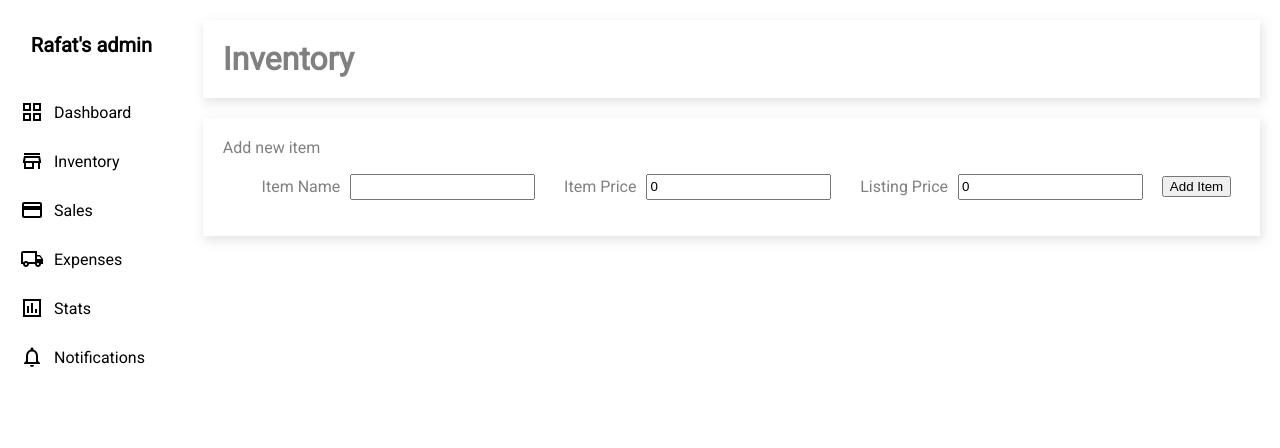
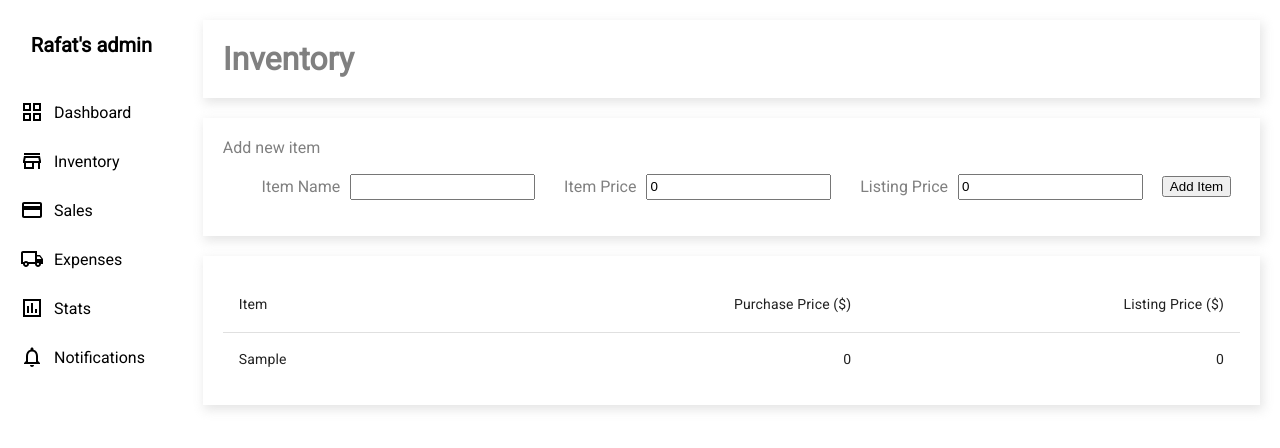
Before and after one commit to rshaki01/inventory-manager, a React (Create React App) app: page /inventory in a window 1280 px wide. Both pictures are taken after typing "Sample" into the empty fields and a click on the input "Add Item". Shown: the top 448 px of the page. Built offline with nearby package versions, Linux system fonts and the light colour scheme.

Commit message:
Added inventory add form and inventory MUI table

```diff
--- /dev/null
+++ b/src/components/table/InventoryTable.jsx
@@ -0,0 +1,50 @@
+import React, { useContext } from 'react'
+import './inventoryTable.scss'
+import { GlobalContext } from '../../context/GlobalState';
+import Table from '@mui/material/Table';
+import TableBody from '@mui/material/TableBody';
+import TableCell from '@mui/material/TableCell';
+import TableContainer from '@mui/material/TableContainer';
+import TableHead from '@mui/material/TableHead';
+import TableRow from '@mui/material/TableRow';
+import Paper from '@mui/material/Paper';
+
+
+
+const InventoryTable = () => {
+
+  const { inventory } = useContext(GlobalContext);
+
+
+  return (
+    <div>
+      <TableContainer component={Paper} elevation={0}>
+        <Table sx={{ minWidth: 650 }} aria-label="simple table">
+            <TableHead>
+            <TableRow>
+                <TableCell>Item</TableCell>
+                <TableCell align="right">Purchase Price&nbsp;($)</TableCell>
+                <TableCell align="right">Listing Price&nbsp;($)</TableCell>
+            </TableRow>
+            </TableHead>
+            <TableBody>
+            {inventory.map((item) => (
+                <TableRow
+                key={item.id}
+                sx={{ '&:last-child td, &:last-child th': { border: 0 } }}
+                >
+                <TableCell component="th" scope="row">
+                    {item.name}
+                </TableCell>
+                <TableCell align="right">{item.purchasePrice}</TableCell>
+                <TableCell align="right">{item.listingPrice}</TableCell>
+                </TableRow>
+            ))}
+            </TableBody>
+        </Table>
+    </TableContainer>
+    </div>
+  )
+}
+
+export default InventoryTable
--- a/src/components/table/Table.jsx
+++ b/src/components/table/Table.jsx
@@ -1,5 +1,4 @@
 import React from 'react'
-import './table.scss'
 import Table from '@mui/material/Table';
 import TableBody from '@mui/material/TableBody';
 import TableCell from '@mui/material/TableCell';
--- a/src/components/table/table.scss
+++ /dev/null
@@ -1,3 +0,0 @@
-.table {
-
-}
--- a/src/pages/inventory/Inventory.jsx
+++ b/src/pages/inventory/Inventory.jsx
@@ -1,6 +1,7 @@
 import React, {useContext, useState} from 'react'
 import './inventory.scss'
 import Sidebar from '../../components/sidebar/Sidebar'
+import InventoryTable from '../../components/table/InventoryTable'
 import { GlobalContext } from '../../context/GlobalState'
 
 
@@ -11,7 +12,7 @@ const Inventory = () => {
   const [purchasePrice, setPurchasePrice] = useState(0);
   const [listingPrice, setListingPrice] = useState(0);
 
-  const {addItem, initialState} = useContext(GlobalContext)
+  const {addItem} = useContext(GlobalContext)
 
   let submit = (e) => {
     e.preventDefault();
@@ -51,6 +52,9 @@ const Inventory = () => {
                 <input type= "submit" value='Add Item' className='btn btn-block'/>
             </form>
         </div>
+        <div className="table">
+         <InventoryTable />
+      </div>
       </div>
     </div>
   )
--- a/src/pages/inventory/inventory.scss
+++ b/src/pages/inventory/inventory.scss
@@ -7,7 +7,7 @@
     .inventoryContainer {
         flex: 6;
 
-        .top, .bottom  {
+        .top, .bottom {
             padding: 20px;
             color: gray;
             margin: 20px;
@@ -15,6 +15,13 @@
             box-shadow: 2px 4px 10px 1px rgba(201, 201, 201, 0.47);
             display: flex;
 
+        }
+
+        .table {
+          padding: 20px;
+          -webkit-box-shadow: 2px 4px 10px 1px rgba(0, 0, 0, 0.47);
+          box-shadow: 2px 4px 10px 1px rgba(201, 201, 201, 0.47);
+          margin: 20px;
         }
 
         .bottom {
@@ -54,6 +61,7 @@
                 flex: 2;
                 height: 20px;
               }
+
         }
 
     }
```
Also changed, not shown: src/components/table/SalesTable.jsx (added), src/components/table/inventoryTable.scss (added), src/pages/inventory/Sales.jsx (added), src/pages/inventory/sales.scss (added).
